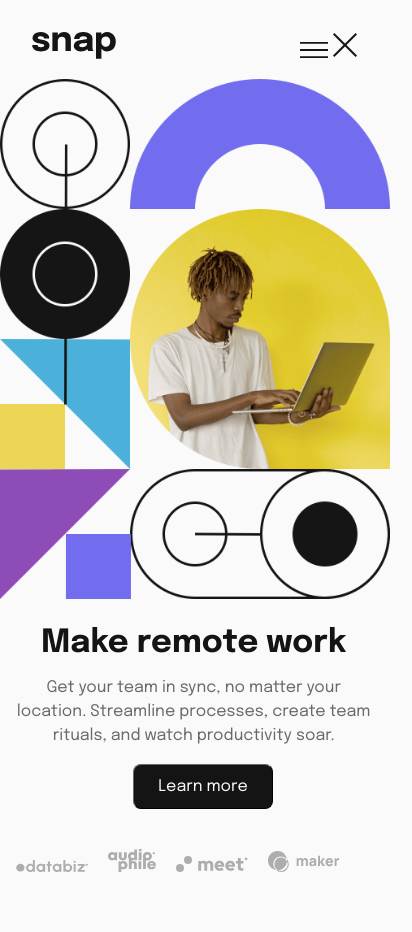
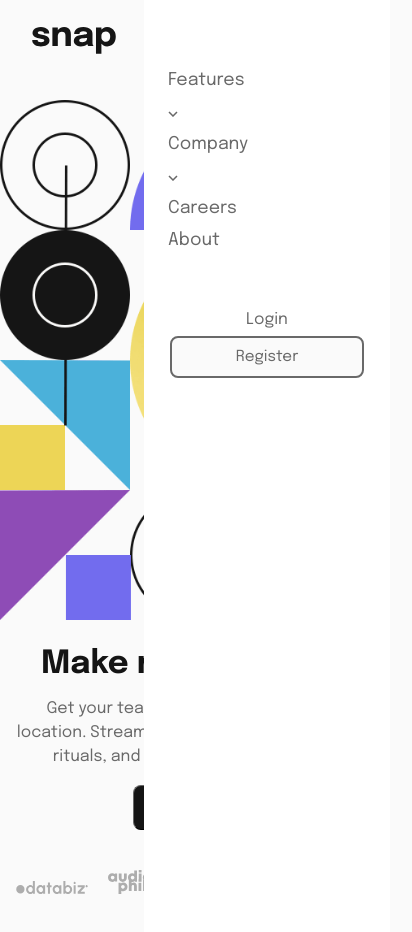
Before and after one commit to iprakritip/dropdownChallenge, a plain HTML site: page index.html in a window 390 px wide. Shown: the whole page, 412 px wide, since content can reach past the window. Before the commit the page ends 884 px from the top, so only its background shows below. Drawn offline with Linux system fonts and the light colour scheme.

Commit message:
Add files via upload

```diff
--- a/styles.css
+++ b/styles.css
@@ -13,12 +13,23 @@ body{
 }
 .navbar{
     display: flex;
+    /* justify-content: space-between; */
+    margin: 0 2rem;
+    height: 10vh;
+    align-items: center;
+}
+.navcontent{
+    display: flex;
     justify-content: space-between;
-    margin: 2rem 2rem 0 2rem;
+    position: absolute;
+  margin-left: 17.5rem;
+ height: 10vh;
+  align-items: center;
 }
 .lhs{
     display: grid;
     grid-template-columns: repeat(2, 1fr);
+   /* align-items: center; */
 }
 .lhs ul{
     display: inline-flex;
@@ -30,14 +41,16 @@ body{
     padding-right: 2rem;
 
 }
-.lhs ul li a:hover{
-    color:hsl(0, 0%, 8%) ;
-}
+
 .lhs ul li a{
     text-decoration:none;
     color:hsl(0, 0%, 41%);
     font-family: 'Epilogue', sans-serif;
     font-size: 1rem;
+}
+
+.lhs ul li a:hover{
+    color:hsl(0, 0%, 8%) ;
 }
 
 
@@ -66,6 +79,7 @@ margin-top: 1rem;
     padding: 0.25rem;
 }
 
+
 /* .navtext{
     margin-left:-11rem;
     font-family: 'Epilogue', sans-serif;
@@ -82,11 +96,16 @@ margin-top: 1rem;
     color:hsl(0, 0%, 8%) ;
 } */
 
+.rhs{
+    margin-left: 15rem;
+}
+
 .rhs a{
     font-family: 'Epilogue', sans-serif;
     color:  hsl(0, 0%, 41%);
     text-decoration: none;
     padding-right: 3rem;
+
 
 }
 
@@ -102,12 +121,21 @@ margin-top: 1rem;
     border-radius: 0.5rem;
     border-width:0.1rem;
     border-color: hsl(0, 0%, 41%);
+    border: solid;
 color:  hsl(0, 0%, 41%);
 }
 
 .register:hover {
     color:hsl(0, 0%, 8%) ;
     border-color: hsl(0, 0%, 8%);
+}
+
+.menuicon{
+    display: none;
+}
+
+.closemenu{
+    display: none;
 }
 
 .midcontainer{
@@ -162,10 +190,6 @@ padding:0.5rem;
     width: 100%;
 }
 
-.menuicon{
-    display: none;
-}
-
 
 
 
@@ -174,9 +198,19 @@ padding:0.5rem;
     font-family: 'Epilogue', sans-serif;
 }
 
-@media only screen and (max-width:400px){
+
+
+@media screen and (max-width:400px){
     .lhs ul, .rhs{
-        display: none;
+        /* display: none; */
+    }
+    .lhslist{
+        display: flex;
+        flex-direction: column;
+        margin-left: 0;
+    }
+    .lhs ul{
+        margin-left: 0rem;
     }
     .menuicon{
         display: inline-block;
@@ -184,6 +218,53 @@ padding:0.5rem;
     }
     .menuicon:hover{
         cursor: pointer;
+    }
+    .closemenu{
+        display:inline-block;
+        height: 1rem;
+    }
+    .navbar{
+        display: flex;
+        justify-content: space-between;
+    }
+    .navcontent{
+
+        flex-direction: column;
+        background-color:#fff;
+        position: absolute;
+        margin-right: 0;
+        top: 0;
+        left: 9rem;
+        right: 0;
+        bottom: 0;
+        height: 1000px;
+        margin-left: 0;
+        justify-content: flex-start;
+    }
+    .lhs{
+        padding: 4rem 0 0 1.5rem;
+        line-height: 2rem;
+    }
+    .lhs ul li a{
+        font-size: 1.1rem;
+    }
+    .submenu{
+        position: relative;
+    }
+    .rhs{
+        display: flex;
+        flex-direction: column;
+        margin-left: 0;
+        padding: 3rem;
+        line-height: 2rem;
+        align-items: center;
+    }
+    .login{
+        margin-left: 3rem;
+    }
+    .register{
+        padding:0.7rem 4rem;
+        border-width: 0.15rem;
     }
     .midcontainer{
        margin-left: 2rem;
```
